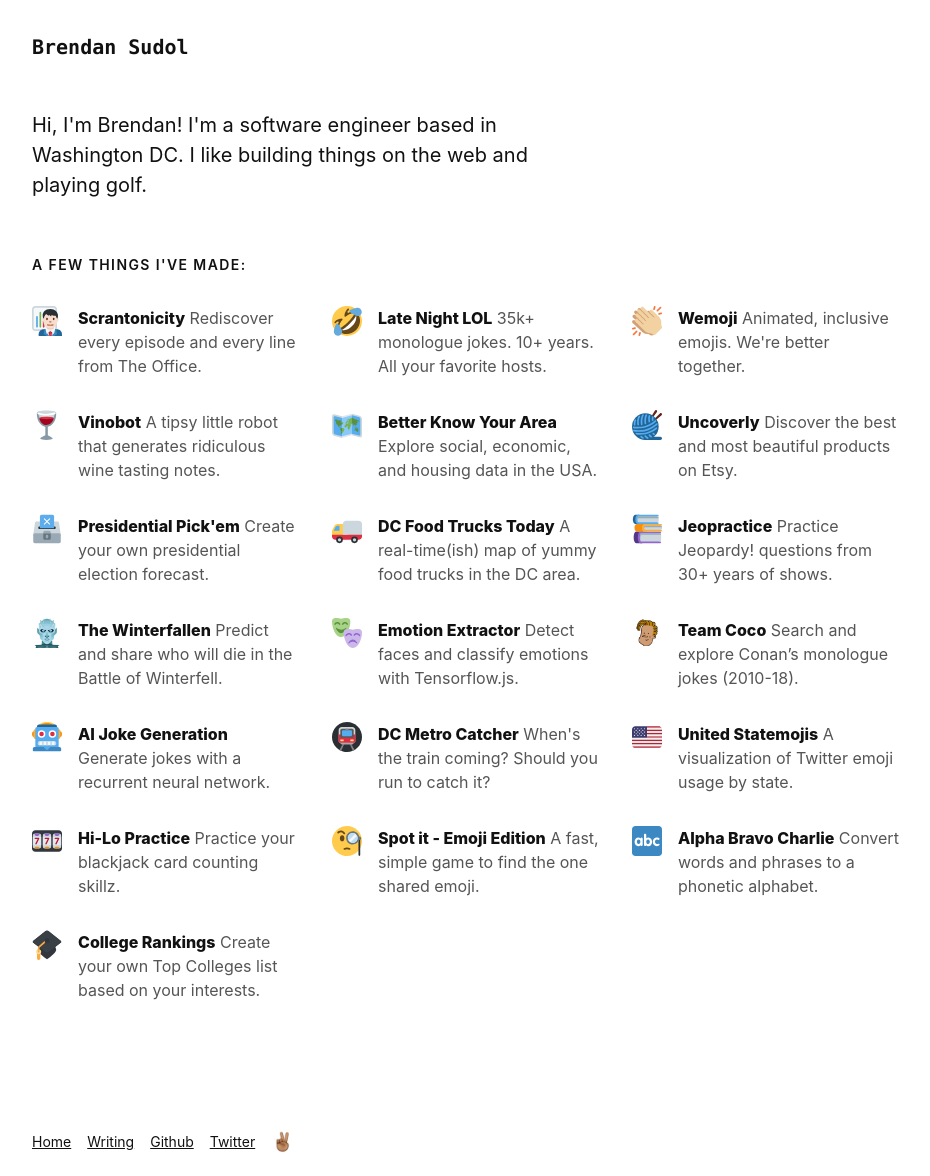
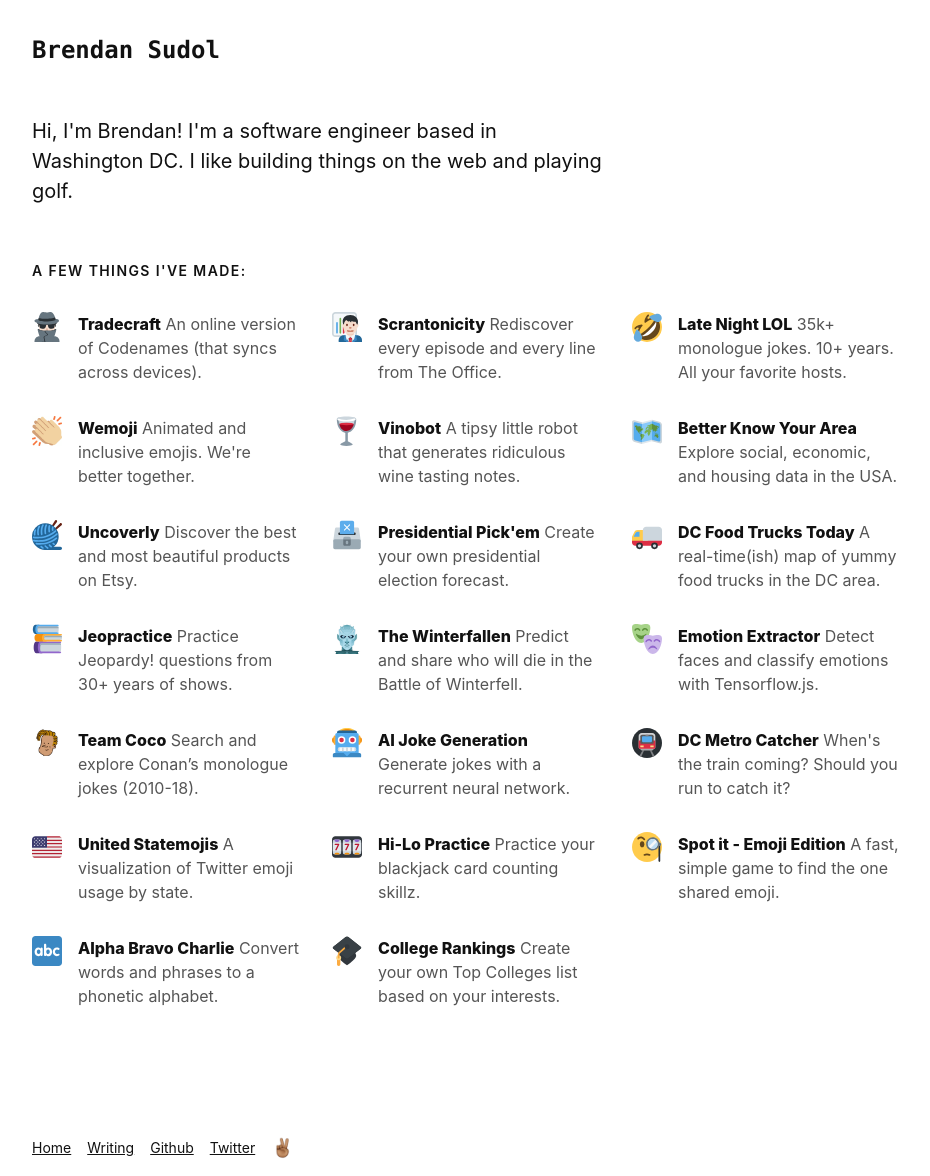
Before and after one commit to brendansudol/brendansudol.github.io, a Jekyll site: the page built from _pages/index.md, in a window 1280 px wide. Shown: the whole page, without its empty margins (174-1104 px from the left). Built offline with Jekyll 4.4.1, drawn with Linux system fonts in a browser that asks for light colours.

Commit message:
add tradecraft

```diff
--- a/_config.yml
+++ b/_config.yml
@@ -36,6 +36,10 @@ exclude:
   - webpack.config.js
 
 projects:
+  - title: Tradecraft
+    url: https://tradecraft.fun
+    summary: An online version of Codenames (that syncs across devices).
+    icon: 1f575-1f3fb-200d-2642-fe0f.svg
   - title: Scrantonicity
     url: https://scrantonicity.co
     summary: Rediscover every episode and every line from The Office.
@@ -47,7 +51,7 @@ projects:
   - title: Wemoji
     url: https://getwemoji.com
     icon: clapping-hands-sign.gif
-    summary: Animated, inclusive emojis. We're better together.
+    summary: Animated and inclusive emojis. We're better together.
   - title: Vinobot
     url: http://www.vinobot.co
     icon: 1f377.svg
--- a/_includes/header.html
+++ b/_includes/header.html
@@ -1,3 +1,3 @@
 <header class='{{ container }} mx-auto px2 py3 mb2 col-12'>
-  <a href='{{ site.baseurl }}/' class='h3 bold black mono js-name'>{{ site.title }}</a>
+  <a href='{{ site.baseurl }}/' class='h2 bold black mono js-name'>{{ site.title }}</a>
 </header>
--- a/_sass/_type.scss
+++ b/_sass/_type.scss
@@ -26,4 +26,4 @@ h6, .h6 { font-size: $h6; }
 .serif { font-family: $serif-font-family; }
 .sans-serif { font-family: $sans-serif-font-family; }
 .mono, .monospace { font-family: $monospace-font-family; }
-.measure { max-width: 27em; }
+.measure { max-width: 570px; }
```
Also changed, not shown: _includes/svg/icon/1f575-1f3fb-200d-2642-fe0f.svg (added).
